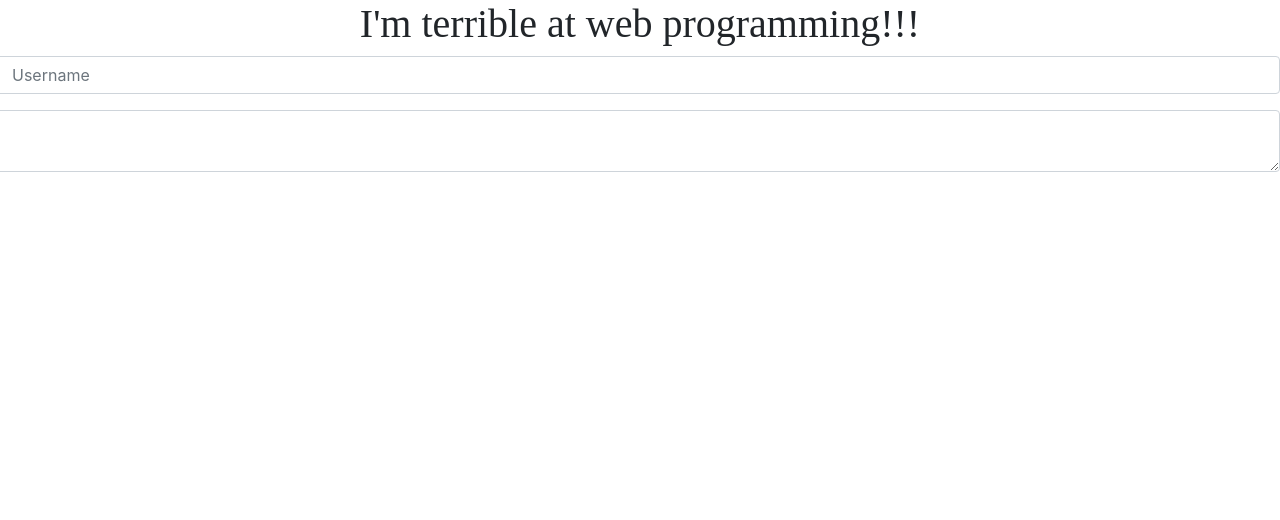
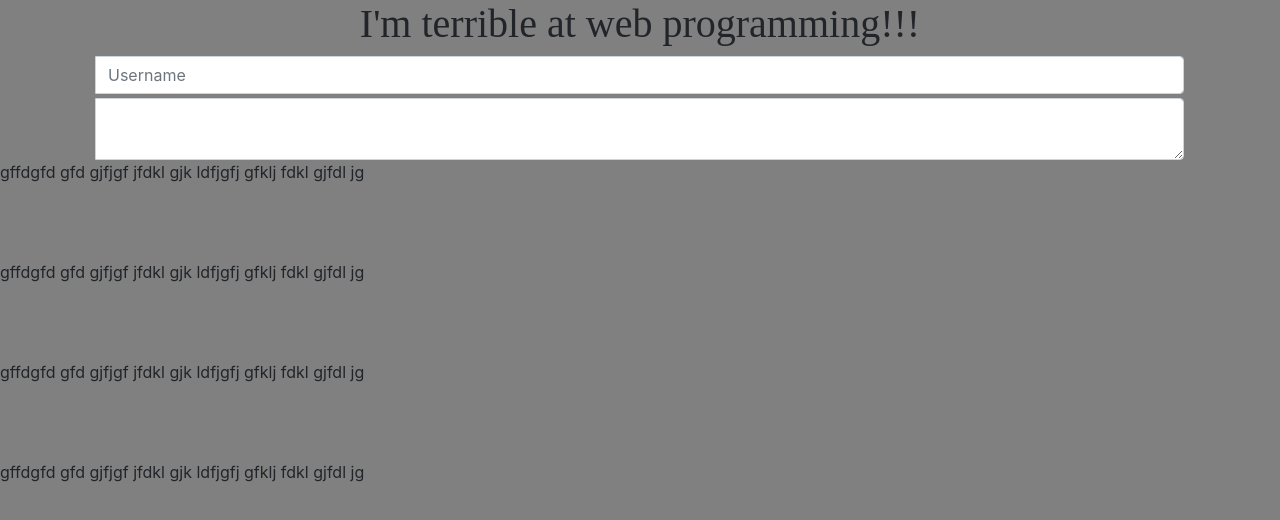
Before and after one commit to Sunlyst/angular-ideabox, an Angular app: page / in a window 1280 px wide. Shown: the top 520 px of the page. Built offline with nearby package versions, Linux system fonts and the light colour scheme.

Commit message:
2 files modified

```diff
--- a/src/app/app.component.css
+++ b/src/app/app.component.css
@@ -1,6 +1,19 @@
+body{
+  background-color: gray;
+}
+
 
 h1{
   font-family: cursive;
   text-align: center;
+}
 
+.list-idea {
+  height: 400px;
+  overflow: auto;
+  background: gray;
 }
+
+.idea {
+  height: 100px;
+}
--- a/src/app/app.component.html
+++ b/src/app/app.component.html
@@ -1,15 +1,72 @@
+<body>
 	<h1>
 		I'm terrible at web programming!!!
 	</h1>
 
-<div class="input-group mb-3">
+	<div class="input-group mx-auto mb-1" style="width:85%">
 		<div class="input-group-prepend">
 		</div>
 		<input type="text" class="form-control" placeholder="Username" aria-label="Username" aria-describedby="basic-addon1">
 </div>
 
-	<div class="input-group">
+		<div class="input-group mx-auto" style="width:85%">
 			<div class="input-group-prepend">
 			</div>
 			<textarea class="form-control" aria-label="With textarea"></textarea>
 		</div>
+
+		<div class="list-idea">
+			<div class="idea">
+				gffdgfd gfd gjfjgf jfdkl gjk ldfjgfj gfklj fdkl gjfdl jg
+			</div>
+			<div class="idea">
+				gffdgfd gfd gjfjgf jfdkl gjk ldfjgfj gfklj fdkl gjfdl jg
+			</div>
+			<div class="idea">
+				gffdgfd gfd gjfjgf jfdkl gjk ldfjgfj gfklj fdkl gjfdl jg
+			</div>
+			<div class="idea">
+				gffdgfd gfd gjfjgf jfdkl gjk ldfjgfj gfklj fdkl gjfdl jg
+			</div>
+			<div class="idea">
+				gffdgfd gfd gjfjgf jfdkl gjk ldfjgfj gfklj fdkl gjfdl jg
+			</div>
+			<div class="idea">
+				gffdgfd gfd gjfjgf jfdkl gjk ldfjgfj gfklj fdkl gjfdl jg
+			</div>
+			<div class="idea">
+				gffdgfd gfd gjfjgf jfdkl gjk ldfjgfj gfklj fdkl gjfdl jg
+			</div>
+			<div class="idea">
+				gffdgfd gfd gjfjgf jfdkl gjk ldfjgfj gfklj fdkl gjfdl jg
+			</div>
+			<div class="idea">
+				gffdgfd gfd gjfjgf jfdkl gjk ldfjgfj gfklj fdkl gjfdl jg
+			</div>
+			<div class="idea">
+				gffdgfd gfd gjfjgf jfdkl gjk ldfjgfj gfklj fdkl gjfdl jg
+			</div>
+			<div class="idea">
+				gffdgfd gfd gjfjgf jfdkl gjk ldfjgfj gfklj fdkl gjfdl jg
+			</div>
+			<div class="idea">
+				gffdgfd gfd gjfjgf jfdkl gjk ldfjgfj gfklj fdkl gjfdl jg
+			</div>
+			<div class="idea">
+				gffdgfd gfd gjfjgf jfdkl gjk ldfjgfj gfklj fdkl gjfdl jg
+			</div>
+			<div class="idea">
+				gffdgfd gfd gjfjgf jfdkl gjk ldfjgfj gfklj fdkl gjfdl jg
+			</div>
+			<div class="idea">
+				gffdgfd gfd gjfjgf jfdkl gjk ldfjgfj gfklj fdkl gjfdl jg
+			</div>
+			<div class="idea">
+				gffdgfd gfd gjfjgf jfdkl gjk ldfjgfj gfklj fdkl gjfdl jg
+			</div>
+			<div class="idea">
+				gffdgfd gfd gjfjgf jfdkl gjk ldfjgfj gfklj fdkl gjfdl jg
+			</div>
+		</div>
+
+</body>
```
Lines whose indentation alone changed are shown as unchanged.
